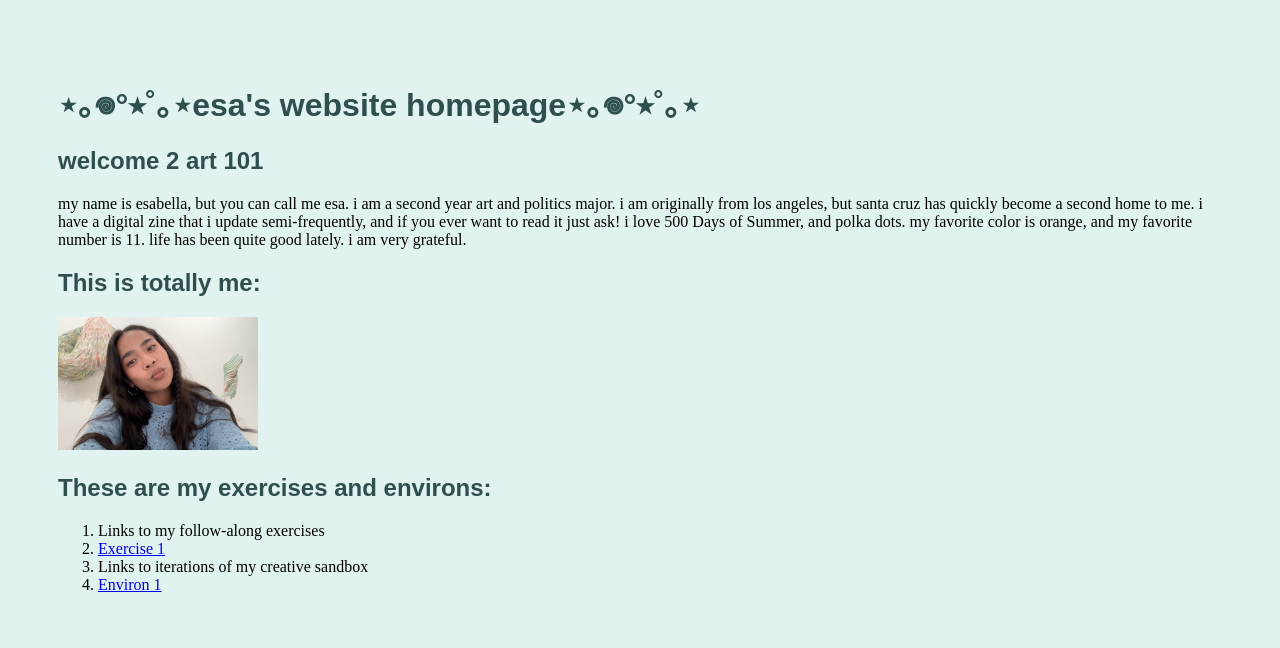
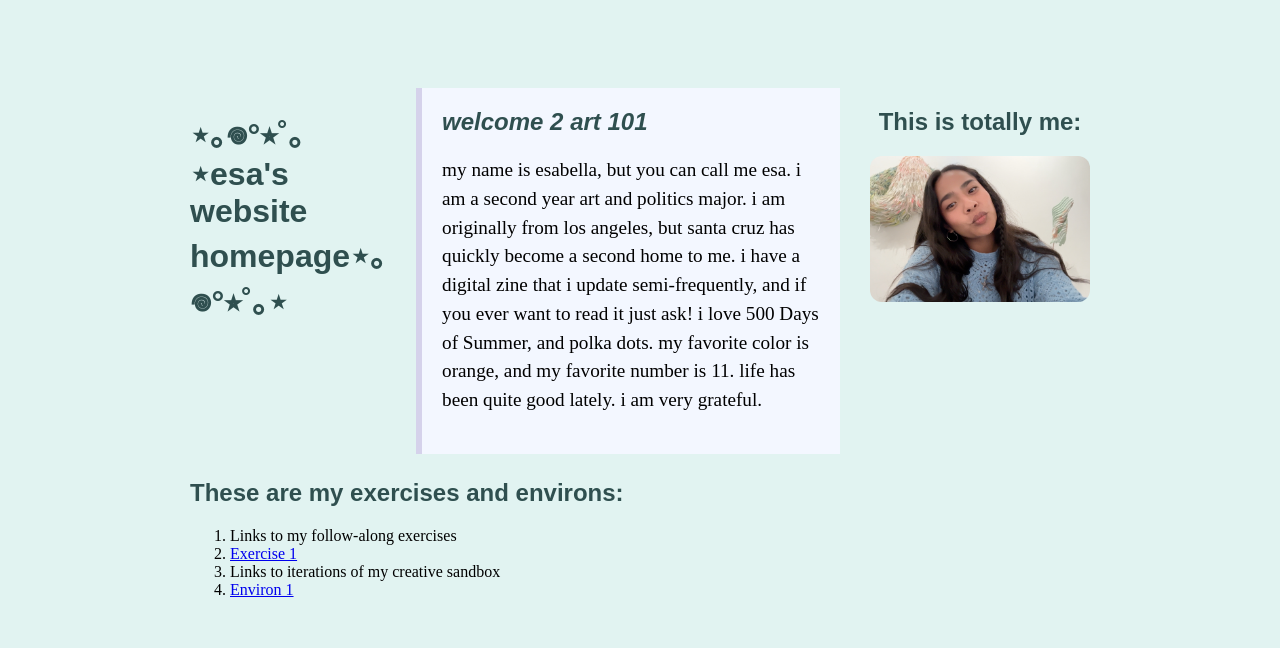
Before and after one commit to ebaweeba/art101-26, a plain HTML site: page index.html in a window 1280 px wide. Drawn offline with Linux system fonts and the light colour scheme.

Commit message:
commit all changes

```diff
--- /dev/null
+++ b/exercises/ex03.css
@@ -0,0 +1,3 @@
+{background-color: lightblue;
+padding : 20px;
+margin : 20px;}
--- a/index.html
+++ b/index.html
@@ -8,7 +8,12 @@
 </head>
 
 <body>
+    <div id="page">
+        <div class="top-section">
+
             <h1>⋆｡𖦹°⭒˚｡⋆esa's website homepage⋆｡𖦹°⭒˚｡⋆</h1>
+
+            <div id="introduction">
                 <h2>welcome 2 art 101</h2>
 
                 <p>
@@ -20,17 +25,24 @@
                     i love 500 Days of Summer, and polka dots.
                     my favorite color is orange, and my favorite number is 11.
                     life has been quite good lately. i am very grateful.</p>
+            </div>
 
+            <div class="profile">
                 <h2>This is totally me:</h2>
-    <img src="images/me.jpg"/>
+                <img src="images/me.jpg" />
+            </div>
 
+        </div>
+
+        <div class="navigation">
             <h2>These are my exercises and environs:</h2>
             <ol>
                 <li>Links to my follow-along exercises</li>
                 <li><a href="/exercises/ex01.html">Exercise 1</a></li>
                 <li>Links to iterations of my creative sandbox</li>
-        <li><a href="/environ/en01.html">Environ 1</a></li>
+                <li><a href="/environs/en01.html">Environ 1</a></li>
             </ol>
+        </div>
 
 
 </body>
--- a/site.css
+++ b/site.css
@@ -13,3 +13,48 @@ h3 {
 img {
     width: 200px;
 }
+
+#page {
+    max-width: 900px;
+    margin: 0 auto 0 auto;
+    background: #e1f3f1;
+    padding: 30px;
+
+}
+
+.top-section {
+    display: flex;
+    gap: 30px;
+    align-items: flex-start;
+    margin: 0 0 25px 0;
+}
+
+#introduction {
+    background: #f3f7ff;
+    padding: 20px;
+    border-left: 6px solid #d5d2eb;
+}
+
+#introduction h2 {
+    font-style: italic;
+    margin-top: 0;
+}
+
+#introduction p {
+    font-size: 120%;
+    line-height: 1.5;
+}
+
+.profile {
+    text-align: center;
+    flex: 1;
+}
+
+.profile img {
+    width: 220px;
+    border-radius: 12px;
+}
+
+.profile p {
+    font-size: 90%;
+}
```
Also changed, not shown: exercises/ex03.html (added, +15 -0 lines). Lines whose indentation alone changed are shown as unchanged.
